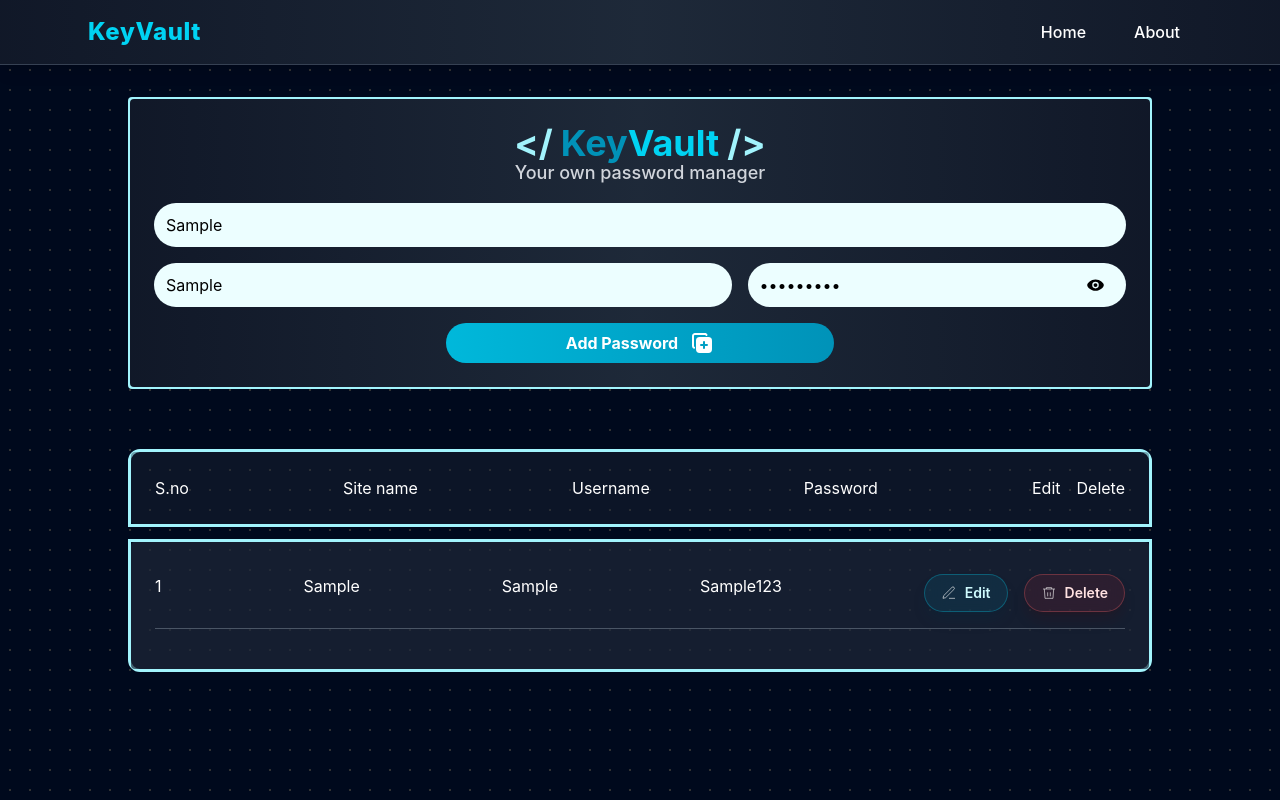
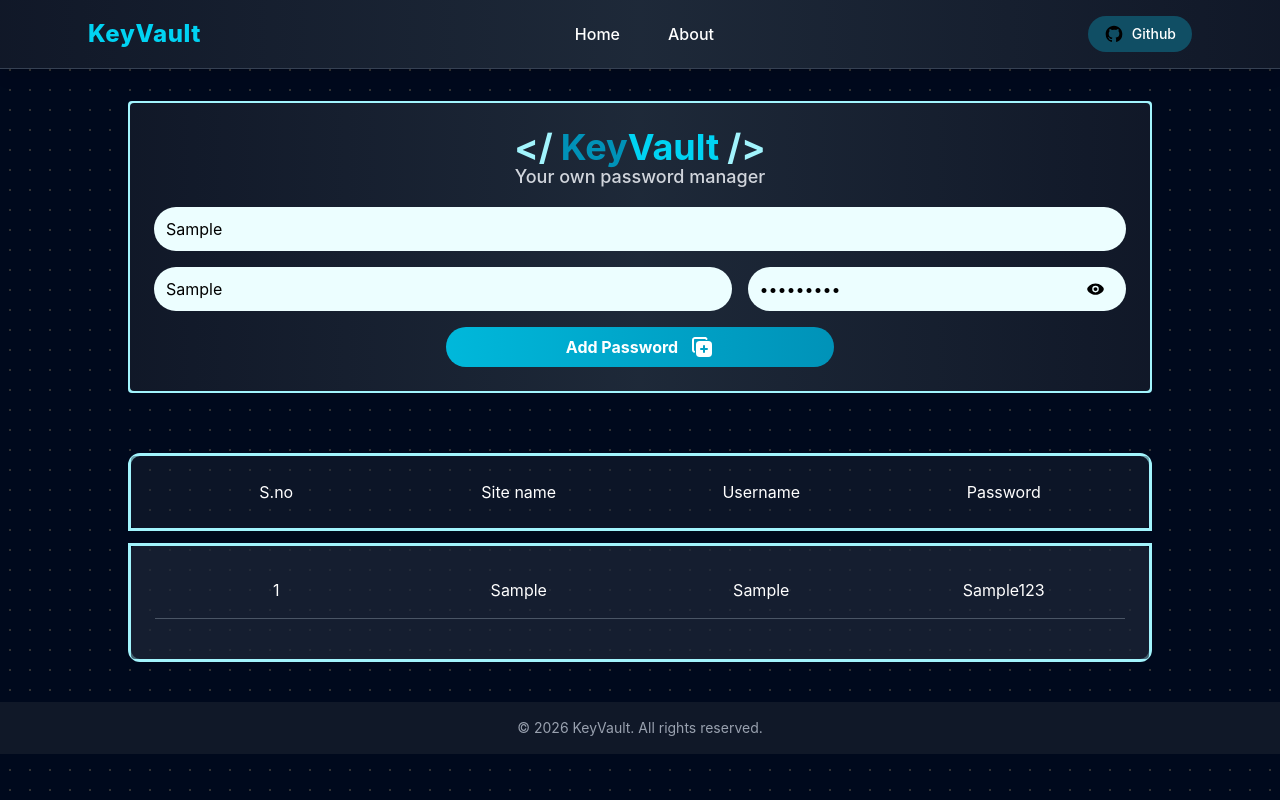
Before and after one commit to yash-raj-jain22/project-5--password-manager-, a React (Vite) app: page / in a window 1280 px wide. Both pictures are taken after typing "Sample", "Sample", "Sample123" into the empty fields and a click on the button "Add Password". Built offline with nearby package versions, Linux system fonts and the light colour scheme.

Commit message:
add: functionality to display + ui fixes

```diff
--- a/src/App.jsx
+++ b/src/App.jsx
@@ -5,6 +5,7 @@ import heroImg from './assets/hero.png'
 import './App.css'
 import Navbar from './components/Navbar'
 import Manager from './components/Manager'
+import Footer from './components/Footer'
 
 function App() {
   const [count, setCount] = useState(0)
@@ -13,6 +14,7 @@ function App() {
     <div>
       <Navbar />
       <Manager />
+      <Footer/>
     </div>
   )
 }
--- /dev/null
+++ b/src/components/Footer.jsx
@@ -0,0 +1,13 @@
+import React from 'react'
+
+function Footer() {
+    return (
+        <div>
+            <footer className="bg-gray-900 text-gray-400 text-center py-4 mt-10">
+                <p className="text-sm">&copy; 2026 KeyVault. All rights reserved.</p>
+            </footer>
+        </div>
+    )
+}
+
+export default Footer
--- a/src/components/Manager.jsx
+++ b/src/components/Manager.jsx
@@ -43,7 +43,9 @@ function Manager() {
     }
 
     const HandleDelete = (params) => {
-
+        // localStorage.removeItem("Passwords", PasswordArray.)
+    }
+    const HandleEdit = (params) => {
     }
 
 
@@ -100,14 +102,14 @@ function Manager() {
             <div className='mt-15 my-3 container mx-auto max-w-15/16 md:max-w-5xl min-w-fit border-3 border-cyan-200 rounded-tl-xl rounded-tr-xl '>
                 <div className="text-white flex flex-col gap-4  p-6 rounded bg-gray-800/40  ">
                     <div className="bg-blend-darken  flex justify-between">
-                        <div className="s-no">S.no</div>
-                        <div className="site">Site name</div>
-                        <div className="username">Username</div>
-                        <div className="password">Password</div>
-                        <div className="btns flex gap-4">
+                        <div className="s-no text-center w-1/4">S.no</div>
+                        <div className="site text-center w-1/4">Site name</div>
+                        <div className="username text-center w-1/4">Username</div>
+                        <div className="password text-center w-1/4">Password</div>
+                        {/* <div className="btns flex gap-4">
                             <div className="edit">Edit</div>
                             <div className='remove'>Delete</div>
-                        </div>
+                        </div> */}
                     </div>
                 </div>
             </div>
@@ -130,12 +132,12 @@ function Manager() {
                                     <>
                                         <div className="my-2 item bg-blend-darken  flex justify-between">
 
-                                            <div className="s-no">{index + 1}</div>
-                                            <div className="site">{item.site}</div>
-                                            <div className="username">{item.username}</div>
-                                            <div className="password">{item.password}</div>
-                                            <div className="btns flex gap-4">
-                                                <button className="edit group cursor-pointer inline-flex items-center gap-2 rounded-full border border-cyan-400/30 bg-cyan-500/10 px-4 py-2 text-sm font-semibold text-cyan-100 shadow-lg shadow-cyan-950/20 backdrop-blur-md transition-all duration-200 hover:-translate-y-0.5 hover:bg-cyan-400/20 hover:border-cyan-300/50 hover:text-white hover:shadow-cyan-500/20 focus:outline-none focus:ring-2 focus:ring-cyan-300/60">
+                                            <div className="s-no text-center w-1/4">{index + 1}</div>
+                                            <div className="site text-center w-1/4"><a href={item.site} target="_blank" rel="noopener noreferrer">{item.site}</a></div>
+                                            <div className="username text-center w-1/4">{item.username}</div>
+                                            <div className="password text-center w-1/4">{item.password}</div>
+                                            {/* <div className="btns flex gap-4">
+                                                <button onClick={() => HandleEdit(index)} className="edit group cursor-pointer inline-flex items-center gap-2 rounded-full border border-cyan-400/30 bg-cyan-500/10 px-4 py-2 text-sm font-semibold text-cyan-100 shadow-lg shadow-cyan-950/20 backdrop-blur-md transition-all duration-200 hover:-translate-y-0.5 hover:bg-cyan-400/20 hover:border-cyan-300/50 hover:text-white hover:shadow-cyan-500/20 focus:outline-none focus:ring-2 focus:ring-cyan-300/60">
                                                     <img className='h-4 w-4 shrink-0 brightness-0 invert opacity-90 transition-transform duration-200 group-hover:scale-110 group-hover:opacity-100' src="/public/icons/edit.svg" alt="Edit" />
                                                     Edit
                                                 </button>
@@ -143,7 +145,7 @@ function Manager() {
                                                     <img className='h-4 w-4 shrink-0 brightness-0 invert opacity-90 transition-transform duration-200 group-hover:scale-110 group-hover:opacity-100' src="/public/icons/delete.svg" alt="Delete" />
                                                     Delete
                                                 </button>
-                                            </div>
+                                            </div> */}
                                         </div>
                                         <div className="my-4 seperator border-b border-gray-600"></div>
                                     </>
--- a/src/components/Navbar.jsx
+++ b/src/components/Navbar.jsx
@@ -2,13 +2,17 @@ import React from 'react'
 
 function Navbar() {
     return (
-        <nav className="bg-gradient-to-r from-gray-900 via-gray-800 to-gray-900 text-white shadow-lg border-b border-gray-700">
-            <div className="max-w-6xl mx-auto px-6 py-4 flex items-center justify-between">
+        <nav className="bg-linear-to-r from-gray-900 via-gray-800 to-gray-900 text-white shadow-lg border-b border-gray-700">
+            <div className="mx-auto flex w-full max-w-6xl flex-col gap-3 px-4 py-4 sm:flex-row sm:items-center sm:justify-between sm:px-6">
                 <div className="logo font-extrabold text-2xl tracking-wide text-cyan-400">KeyVault</div>
-                <ul className='flex items-center gap-6 text-sm md:text-base font-medium'>
+                <ul className='flex flex-wrap items-center justify-center gap-2 text-sm font-medium sm:justify-end sm:gap-6 md:text-base'>
                     <li className='cursor-pointer px-3 py-1 rounded-md transition-all duration-200 hover:bg-gray-700 hover:text-cyan-300'>Home</li>
                     <li className='cursor-pointer px-3 py-1 rounded-md transition-all duration-200 hover:bg-gray-700 hover:text-cyan-300'>About</li>
                 </ul>
+                <div className="github flex items-center gap-2 cursor-pointer px-4 py-2 rounded-full transition-all duration-200 bg-cyan-900 hover:bg-cyan-600 hover:text-white focus:outline-none">
+                    <img src="/public/icons/github.svg" alt="GitHub" className="w-5 h-5" />
+                    <span className="text-sm font-medium">Github</span>
+                </div>
             </div>
         </nav>
     )
```
Also changed, not shown: public/icons/github.svg (added).
